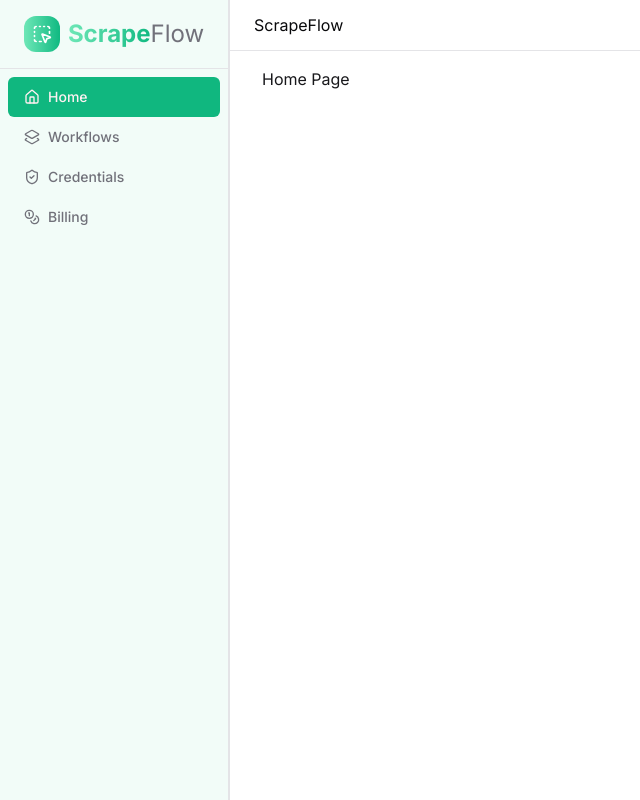
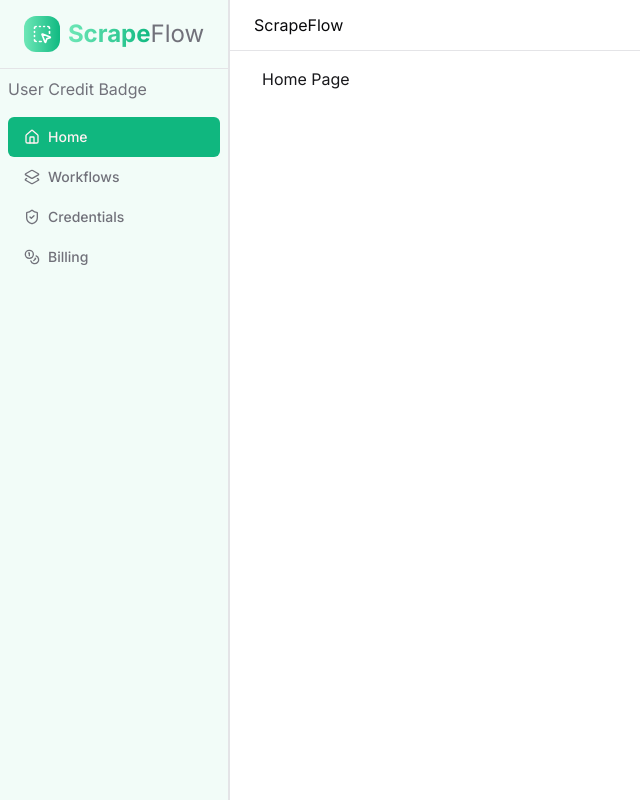
Before and after one commit to femmor/scrape-flow-app, a Next.js app: page / in a window 1280 px wide. Shown: the whole page, without its empty margins (0-640 px from the left). Built offline with nearby package versions, Linux system fonts and the light colour scheme.

Commit message:
feat: add user credit badge placeholder to DesktopSidebar component

```diff
--- a/components/Sidebar.tsx
+++ b/components/Sidebar.tsx
@@ -25,6 +25,8 @@ function DesktopSidebar() {
             <div className="flex items-center justify-center gap-2 border-b-[1px] border-separate p-4">
                 <Logo />
             </div>
+            {/* TODO: Add user credit badge component here */}
+            <div className="p-2">User Credit Badge</div>
             <div className="flex flex-col p-2">
                 {routes.map((route) => (
                     <Link
```
